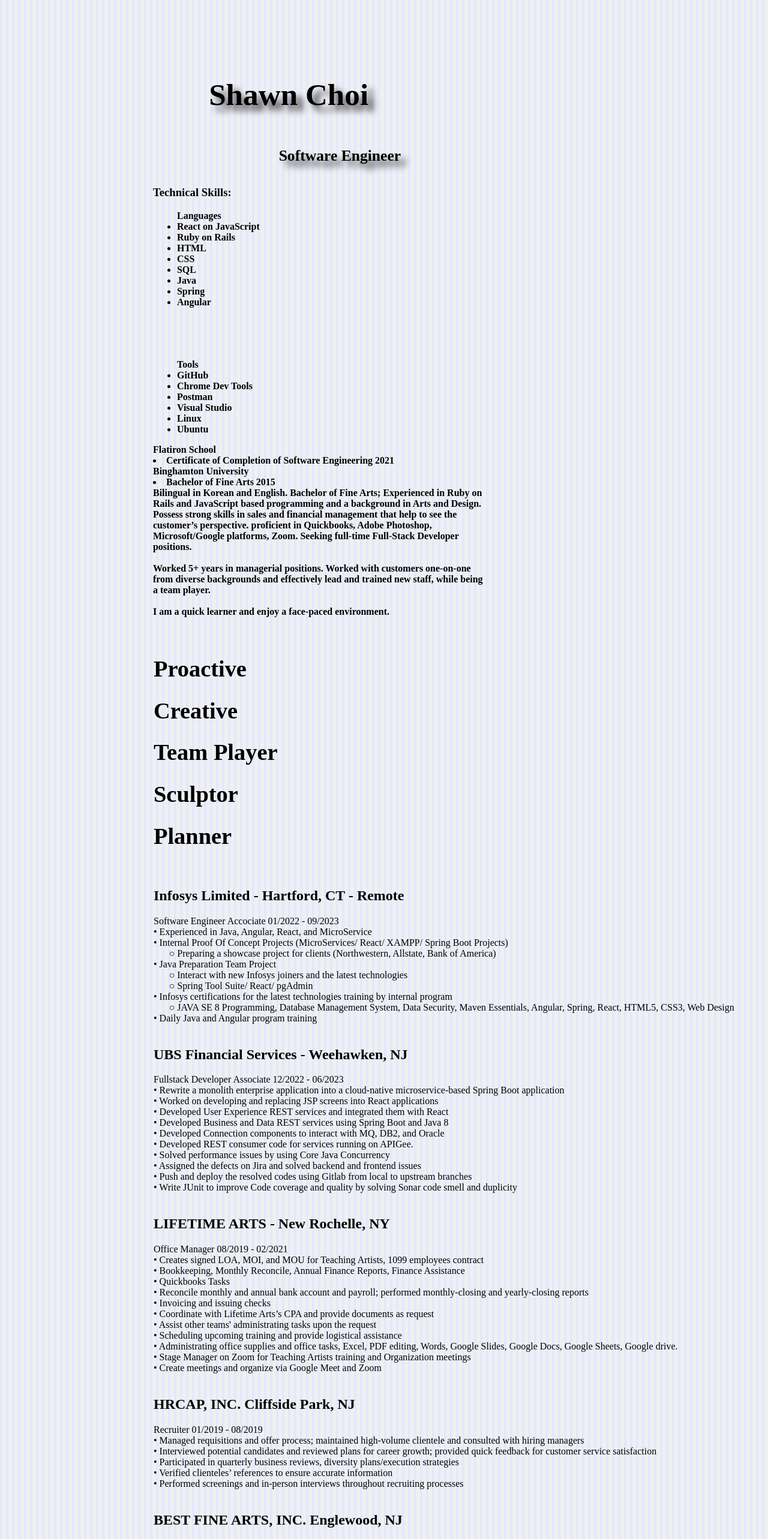
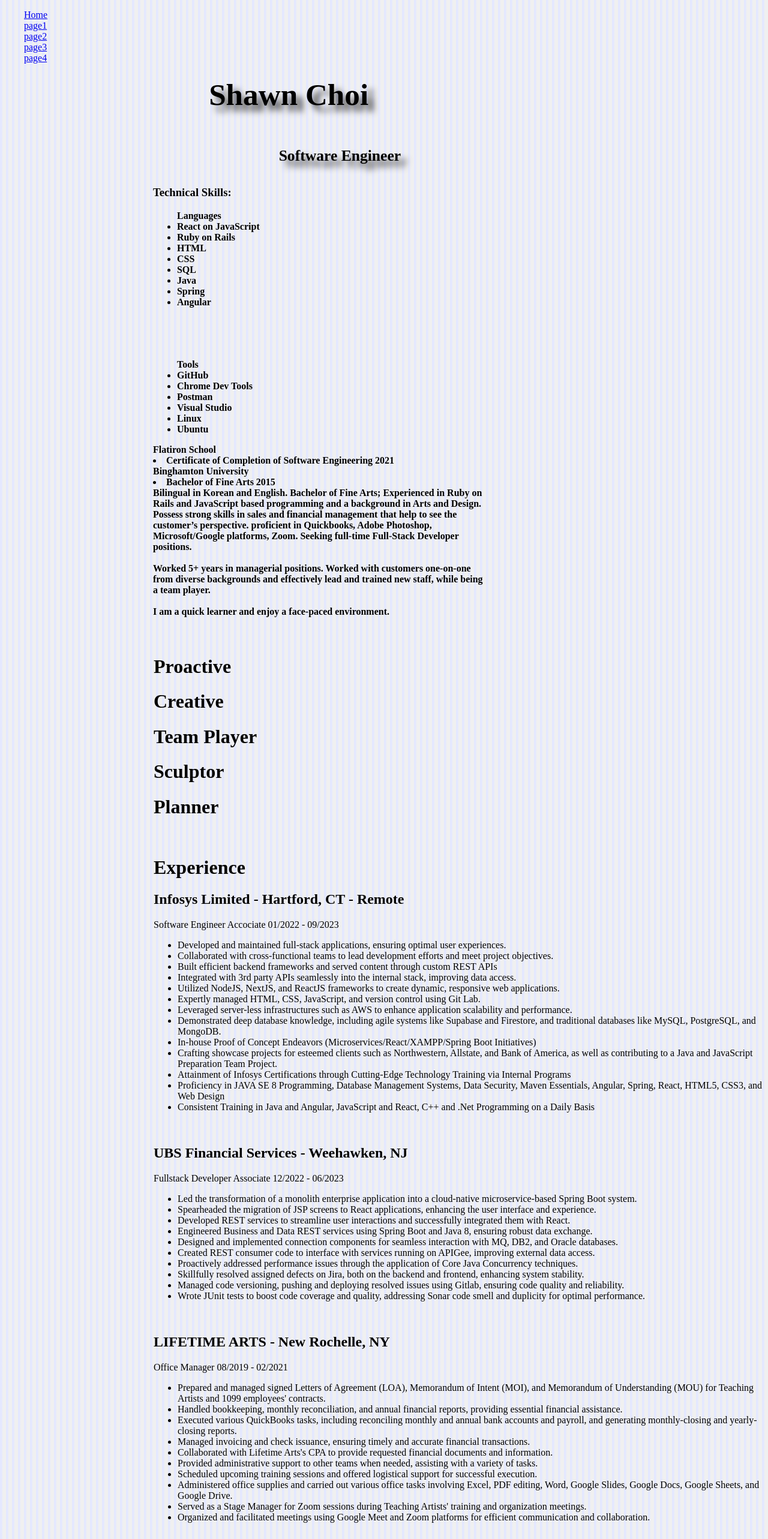
Before and after one commit to schoi0115/single-page-profile-deployment, a React (Create React App) app: page / in a window 1280 px wide. Shown: the top 2566 px of the page at 60% size. Built offline with nearby package versions, Linux system fonts and the light colour scheme.

Commit message:
Page2 update

```diff
--- a/package.json
+++ b/package.json
@@ -9,6 +9,8 @@
     "@testing-library/user-event": "^13.5.0",
     "react": "^18.2.0",
     "react-dom": "^18.2.0",
+    "react-router-dom": "^6.16.0",
+    "react-router-hash-link": "^2.4.3",
     "react-scripts": "5.0.1",
     "web-vitals": "^2.1.4"
   },
--- a/src/App.css
+++ b/src/App.css
@@ -8,8 +8,46 @@
 @import url('https://fonts.googleapis.com/css2?family=Indie+Flower&display=swap');
 @import url('https://fonts.googleapis.com/css2?family=Indie+Flower&family=Patrick+Hand&display=swap');
 
+/* Styles for screens with a width of at least 360px (typical for small Android phones) */
+@media screen and (min-width: 360px) {
+  .your-element {
+    min-width: 200px; /* Minimum width for the element on Android phones */
+    max-width: 400px; /* Maximum width for the element on Android phones */
+    font-size: 16px; /* Same font size for Android phones */
+  }
+}
+
+/* Styles for screens with a width of at least 768px (typical for larger Android devices or tablets) */
+@media screen and (min-width: 768px) {
+  .your-element {
+    min-width: 300px; /* Minimum width for the element on larger Android devices */
+    max-width: 600px; /* Maximum width for the element on larger Android devices */
+    font-size: 16px; /* Same font size for Android phones */
+  }
+}
+
+
+html {
+  scroll-behavior: smooth;
+}
+
+
+
 .lheader {
   margin-left: 2.5%;
+}
+
+.link {
+  position: fixed;
+  margin-left: 0%;
+
+  width: 12%;
+
+
+}
+
+.link-menu {
+  list-style: none;
 }
 
 .home .shawnbio {
@@ -32,7 +70,7 @@
   font-family: Comfortaa;
   margin-top: 5%;
   margin-left: 20%
-  /* Move to the top */
+    /* Move to the top */
 }
 
 .home h2 {
@@ -47,7 +85,6 @@
 
 .typearea,
 .typearea_application {
-
   margin-top: 5%;
   margin-left: 20%;
 }
@@ -61,11 +98,6 @@
   line-height: 1.4em;
   columns: 2;
 }
-
-.typearea h1 {
-  font-size: 3vw;
-}
-
 .home Img {
 
   height: auto;
@@ -184,8 +216,10 @@ span {
   column-count: 2;
   display: flex;
 }
+
 body {
-  background-color: #f0f0f0; /* Background color */
+  background-color: #f0f0f0;
+  /* Background color */
 }
 
 .bgcolor {
@@ -198,6 +232,8 @@ body {
   max-width: 100%;
   transition: background-color 0.5s ease; */
   position: absolute;
-  background-image: linear-gradient(90deg, #e4e8ff 25%, transparent 50%); /* Create stripes using a linear gradient */
-  background-size: 10px 10px; /* Adjust the size of the stripes */
+  background-image: linear-gradient(90deg, #e4e8ff 25%, transparent 50%);
+  /* Create stripes using a linear gradient */
+  background-size: 10px 10px;
+  /* Adjust the size of the stripes */
 }
--- a/src/App.js
+++ b/src/App.js
@@ -4,16 +4,50 @@ import Page1 from '../src/components/Page1'
 import Page2 from '../src/components/Page2'
 import Page3 from '../src/components/Page3'
 import Page4 from '../src/components/Page4'
+import { BrowserRouter } from 'react-router-dom';
+import { HashLink as Link } from 'react-router-hash-link';
 
 function App() {
   return (
+    <BrowserRouter>
       <div className="bgcolor">
+        <div className="link">
+          <ul className="link-menu">
+            <li>
+              <Link to='#home'>
+                Home
+              </Link>
+            </li>
+            <li>
+              <Link to='#page1'>
+                page1
+              </Link>
+            </li>
+            <li>
+              <Link to='#page2'>
+                page2
+              </Link>
+            </li>
+            <li>
+              <Link to='#page3'>
+                page3
+              </Link>
+            </li>
+            <li>
+              <Link to='#page4'>
+                page4
+              </Link>
+            </li>
+          </ul>
+        </div>
+
         <Home />
         <Page1 />
         <Page2 />
         <Page3 />
         <Page4 />
       </div>
+    </BrowserRouter>
 
   );
 }
--- a/src/components/Home.js
+++ b/src/components/Home.js
@@ -5,7 +5,7 @@ function Home() {
 
     return (
 
-        <div className="home">
+        <div className="home" id="home">
             <h1>Shawn Choi</h1>
             <h2>Software Engineer</h2>
             {/* <img className="Img" src={Propic} /> */}
--- a/src/components/Page1.js
+++ b/src/components/Page1.js
@@ -5,7 +5,7 @@ function Page1() {
 
 
   return (
-    <div className="typearea">
+    <div className="typearea" id="page1">
       <h1>Proactive</h1>
       <h1>Creative</h1>
       <h1>Team Player</h1>
--- a/src/components/Page2.js
+++ b/src/components/Page2.js
@@ -5,127 +5,97 @@ function Page2() {
 
 
     return (
-        <div className="typearea">
+        <div className="typearea" id="page2">
+
             <p>
+                <h1>Experience</h1>
                 <h2>
                     Infosys Limited - Hartford, CT - Remote
                 </h2>
                 Software Engineer Accociate 01/2022 - 09/2023
+                <ul>
+                    <li>    Developed and maintained full-stack applications, ensuring optimal user experiences.</li>
+                    <li>Collaborated with cross-functional teams to lead development efforts and meet project objectives.</li>
+                    <li>Built efficient backend frameworks and served content through custom REST APIs</li>
+                    <li>Integrated with 3rd party APIs seamlessly into the internal stack, improving data access.</li>
+                    <li>Utilized NodeJS, NextJS, and ReactJS frameworks to create dynamic, responsive web applications.</li>
+                    <li>Expertly managed HTML, CSS, JavaScript, and version control using Git Lab.</li>
+                    <li>Leveraged server-less infrastructures such as AWS to enhance application scalability and performance.</li>
+                    <li>Demonstrated deep database knowledge, including agile systems like Supabase and Firestore, and traditional databases like MySQL, PostgreSQL, and MongoDB.</li>
+                    <li>In-house Proof of Concept Endeavors (Microservices/React/XAMPP/Spring Boot Initiatives)</li>
+                    <li>Crafting showcase projects for esteemed clients such as Northwestern, Allstate, and Bank of America, as well as contributing to a Java and JavaScript Preparation Team Project.</li>
+                    <li>Attainment of Infosys Certifications through Cutting-Edge Technology Training via Internal Programs</li>
+                    <li>Proficiency in JAVA SE 8 Programming, Database Management Systems, Data Security, Maven Essentials, Angular, Spring, React, HTML5, CSS3, and Web Design</li>
+                    <li>Consistent Training in Java and Angular, JavaScript and React, C++ and .Net Programming on a Daily Basis</li>
+
+                </ul>
                 <br />
-                •	Experienced in Java, Angular, React, and MicroService
-                <br />
-                •	Internal Proof Of Concept Projects (MicroServices/ React/ XAMPP/ Spring Boot Projects)
-                <br />
-                <div className="lheader">
-                    ○ Preparing a showcase project for clients (Northwestern, Allstate, Bank of America)
-                </div>
-                •	Java Preparation Team Project
-                <div className="lheader">
-                    ○	Interact with new Infosys joiners and the latest technologies
-                </div>
-                <div className="lheader">
-                    ○	Spring Tool Suite/ React/ pgAdmin
-                </div>
-                •	Infosys certifications for the latest technologies training by internal program
-                <div className="lheader">
-                    ○	JAVA SE 8 Programming, Database Management System, Data Security, Maven Essentials,
-
-                    Angular, Spring, React, HTML5, CSS3, Web Design
-                </div>
-                •	Daily Java and Angular program training
-                <br />
-                <br />
-
                 <h2>
                     UBS Financial Services - Weehawken, NJ
                 </h2>
                 Fullstack Developer Associate 12/2022 - 06/2023
+                <ul>
+                    <li>Led the transformation of a monolith enterprise application into a cloud-native microservice-based Spring Boot system.</li>
+                    <li>Spearheaded the migration of JSP screens to React applications, enhancing the user interface and experience.</li>
+                    <li>Developed REST services to streamline user interactions and successfully integrated them with React.
+                    </li>
+                    <li>Engineered Business and Data REST services using Spring Boot and Java 8, ensuring robust data exchange.</li>
+                    <li>Designed and implemented connection components for seamless interaction with MQ, DB2, and Oracle databases.</li>
+                    <li>Created REST consumer code to interface with services running on APIGee, improving external data access.</li>
+                    <li>Proactively addressed performance issues through the application of Core Java Concurrency techniques.
+                    </li>
+                    <li>Skillfully resolved assigned defects on Jira, both on the backend and frontend, enhancing system stability.</li>
+                    <li>Managed code versioning, pushing and deploying resolved issues using Gitlab, ensuring code quality and reliability.</li>
+                    <li>Wrote JUnit tests to boost code coverage and quality, addressing Sonar code smell and duplicity for optimal performance.</li>
+                </ul>
+
                 <br />
-                • Rewrite a monolith enterprise application into a cloud-native microservice-based Spring Boot
-                application
-                <br />
-                • Worked on developing and replacing JSP screens into React applications
-                <br />
-                • Developed User Experience REST services and integrated them with React
-                <br />
-                • Developed Business and Data REST services using Spring Boot and Java 8
-                <br />
-                • Developed Connection components to interact with MQ, DB2, and Oracle
-                <br />
-                • Developed REST consumer code for services running on APIGee.
-                <br />
-                • Solved performance issues by using Core Java Concurrency
-                <br />
-                • Assigned the defects on Jira and solved backend and frontend issues
-                <br />
-                • Push and deploy the resolved codes using Gitlab from local to upstream branches
-                <br />
-                • Write JUnit to improve Code coverage and quality by solving Sonar code smell and duplicity
-                <br />
-                <br />
-
 
                 <h2>
                     LIFETIME ARTS - New Rochelle, NY
                 </h2>
                 Office Manager 08/2019 - 02/2021
-                <br />
-                •	Creates signed LOA, MOI, and MOU for Teaching Artists, 1099 employees contract
-                <br />
-                •	Bookkeeping, Monthly Reconcile, Annual Finance Reports, Finance Assistance
-                <br />
-                •	Quickbooks Tasks
-                <br />
-                •	Reconcile monthly and annual bank account and payroll; performed monthly-closing and yearly-closing reports
-                <br />
-                •	Invoicing and issuing checks
-                <br />
-                •	Coordinate with Lifetime Arts’s CPA and provide documents as request
-                <br />
-                •	Assist other teams' administrating tasks upon the request
-                <br />
-                •	Scheduling upcoming training and provide logistical assistance
-                <br />
-                •	Administrating office supplies and office tasks, Excel, PDF editing, Words, Google Slides, Google Docs, Google Sheets, Google drive.
-                <br />
-                •	Stage Manager on Zoom for Teaching Artists training and Organization meetings
-                <br />
-                •	Create meetings and organize via Google Meet and Zoom
+                <ul>
+                    <li>Prepared and managed signed Letters of Agreement (LOA), Memorandum of Intent (MOI), and Memorandum of Understanding (MOU) for Teaching Artists and 1099 employees' contracts.</li>
+                    <li>Handled bookkeeping, monthly reconciliation, and annual financial reports, providing essential financial assistance.</li>
+                    <li>Executed various QuickBooks tasks, including reconciling monthly and annual bank accounts and payroll, and generating monthly-closing and yearly-closing reports.</li>
+                    <li>Managed invoicing and check issuance, ensuring timely and accurate financial transactions.</li>
+                    <li>Collaborated with Lifetime Arts's CPA to provide requested financial documents and information.</li>
+                    <li>Provided administrative support to other teams when needed, assisting with a variety of tasks.</li>
+                    <li>Scheduled upcoming training sessions and offered logistical support for successful execution.</li>
+                    <li>Administered office supplies and carried out various office tasks involving Excel, PDF editing, Word, Google Slides, Google Docs, Google Sheets, and Google Drive.</li>
+                    <li>Served as a Stage Manager for Zoom sessions during Teaching Artists' training and organization meetings.</li>
+                    <li>Organized and facilitated meetings using Google Meet and Zoom platforms for efficient communication and collaboration.</li>
+                </ul>
 
-                <br />
                 <br />
 
                 <h2>
-                    HRCAP, INC. Cliffside Park, NJ
+                    HRCAP, Inc. -  Cliffside Park, NJ
                 </h2>
-
                 Recruiter 01/2019 - 08/2019
-                <br />
-                •	Managed requisitions and offer process; maintained high-volume clientele and consulted with hiring managers
-                <br />
-                •	Interviewed potential candidates and reviewed plans for career growth; provided quick feedback for customer service satisfaction
-                <br />
-                •	Participated in quarterly business reviews, diversity plans/execution strategies
-                <br />
-                •	Verified clienteles’ references to ensure accurate information
-                <br />
-                •	Performed screenings and in-person interviews throughout recruiting processes
+                <ul>
+                    <li>Managed end-to-end requisitions and offer processes, maintaining and growing a high-volume clientele while collaborating closely with hiring managers.</li>
+                    <li>Conducted candidate interviews, assessed career growth plans, and provided prompt feedback to enhance customer service satisfaction.</li>
+                    <li>Actively contributed to quarterly business reviews and the development and execution of diversity plans and strategies.</li>
+                    <li>Verified client references to ensure the accuracy and integrity of provided information.</li>
+                    <li>Conducted rigorous screenings and in-person interviews at various stages of the recruitment process.</li>
+                </ul>
 
                 <br />
-                <br />
+
                 <h2>
-                    BEST FINE ARTS, INC.         Englewood, NJ
+                    BEST FINE ARTS, INC.  -
+                    Englewood, NJ
                 </h2>
-
                 General Manager 01/2016 - 05/2018
                 <br />
-                •	Developed and maintained business relationships with domestic and international companies (i.e, TJX: T.J. Maxx, HomeGoods and HomeSense)
-                <br />
-                •	Analyzed monthly and annual sales; performed monthly and yearly closing reports using Quickbooks
-                <br />
-                •	Allocated and sold products during East and West Coast Art Shows <br />(i.e., Las Vegas Art Expo 2018 in Las Vegas, West Coast Art & Frame 2017 & 2018 in Las Vegas, New York Art Expo 2016 & 2017 in NYC)
-                <br />
-                •	Drafted, submitted and tracked all PO; resolved PO requisitions and created invoices
+                <ul>
+                    <li>Cultivated and nurtured key business relationships with both domestic and international companies, including TJX subsidiaries such as T.J. Maxx, HomeGoods, and HomeSense.</li>
+                    <li>Conducted comprehensive monthly and annual sales analysis, with a proficiency in generating monthly and yearly financial closing reports using Quickbooks.</li>
+                    <li>Managed product allocation and sales strategies for major East and West Coast Art Shows, including notable events like the Las Vegas Art Expo 2018, West Coast Art & Frame 2017 & 2018 in Las Vegas, and New York Art Expo 2016 & 2017 in NYC.</li>
+                    <li>Oversaw the end-to-end process of purchase order (PO) management, encompassing drafting, submission, tracking, resolution of PO requisitions, and invoice creation.</li>
+                </ul>
 
 
             </p>
--- a/src/components/Page3.js
+++ b/src/components/Page3.js
@@ -7,7 +7,7 @@ function Page3() {
 
 
     return (
-        <div className="typearea_application">
+        <div className="typearea_application" id="page3">
             <h1>Applications</h1>
             <p>
                 <a href="https://github.com/schoi0115" className="appgithub">{"Shawn's Git Hub"} </a>
--- a/src/components/Page4.js
+++ b/src/components/Page4.js
@@ -10,9 +10,9 @@ function Page4() {
     //     window.open(pdf);
     // }
     return (
-        <div className="typearea">
+        <div className="typearea" id="page4">
 
-            <h1>Shawn Choi</h1>
+            <h1>Cover Letter</h1>
             {/* <a className="resumePreview" onClick={onResumeClick}> Resume (Click to see the preview) </a> */}
 
 
@@ -21,20 +21,29 @@ function Page4() {
 
             <p className="experience">
                 <br />
-                Dear HR:
+                To whom it may concern,
+                <br />
+                <br />
+                I have 3 years of experience with JavaScript and React as a web developer, and I've successfully contributed to various projects during my tenure at Infosys Limited LTD. With my proven track record in web development, I am confident in my ability to make a valuable contribution to your team. I'm excited about the opportunity to grow as a software developer, particularly in JavaScript, and I'm drawn to the dynamic nature of this role.
 
-                I am interested in the Software Engineer position. I recently completed rigorous courses from the Flatiron School’s Software Engineering Bootcamp and received my certification.
+                In addition to my technical expertise, I also bring 5 years of managerial experience in an office-setting, where I thrived in a fast-paced environment with demanding deadlines. My creative, tech-savvy, and detail-oriented approach allows me to quickly comprehend and develop new skills. For a more detailed overview of what I can offer and my accomplishments, please refer to my resume.
+
+                <br />
+                <br />
+                The prospect of collaborating with professionals who share my passion for Infosys Limit LTD is truly inspiring. During my career, I have demonstrated my adaptability, problem-solving abilities, and commitment to achieving results. These qualities align well with the demands of FrontEnd assignments, where rapid response, flexibility, and expertise are essential.
+
+                <br />
+                <br />
+                In my previous roles at Infosys Limited, I refined my skills through involvement in JavaScript - React projects and Java - Spring Boot projects enabling me to excel in dynamic and rapidly evolving work settings. I have a proven track record of successful UBS projects that underscore my capacity to deliver high-quality outcomes within tight timelines. Through my experience, I've gained a deep appreciation for the significance of effective communication and collaboration, both of which are pivotal in the successful execution of web application assignments.
+
+                <br />
+                <br />
+                My goal at this juncture is to launch my career in the tech industry by joining an exceptional company where I can foster my growth and enhance my skills as a software engineer. I eagerly anticipate the opportunity to delve into how I can contribute to your organization's success. You can reach me at your earliest convenience by phone at 607-206-6529 or via email at schoi0115@gmail.com. I am excited about the prospect of joining your team as a Software Engineer and am ready to start making immediate contributions.
+
                 <br />
                 <br />
 
-                I mainly focused on two languages: React in JavaScript, Rails on Ruby (back-end) and SQL during the bootcamp and I am currently learning Python and Java to broaden my skills set. Throughout the program, my communication and coding skills strengthened as I’ve collaborated with avid individuals in group-based projects.
-                <br />
-                <br />
-                I have 4 years of managerial experiences in the office-setting which involved working in a fast-paced environment with demanding deadlines. As someone who is creative, tech-savvy and meticulous to detail, I can comprehend and develop new skills readily. Greater details of what I can offer and of my accomplishments can be found on my resume.
-                My goal right now is to launch my career in tech and be a part of an exceptional company,
-                where I can be grow and further my skills as a software engineer. I look forward to an opportunity to discuss my potential contribution to your company. I can be reached by phone and email.
-                <br />
-                <br />
+
                 Sincerely,
                 <br />
 
```
Also changed, not shown: 1 other file (tests, documents, lock files or other folders). Lines whose indentation alone changed are shown as unchanged.
